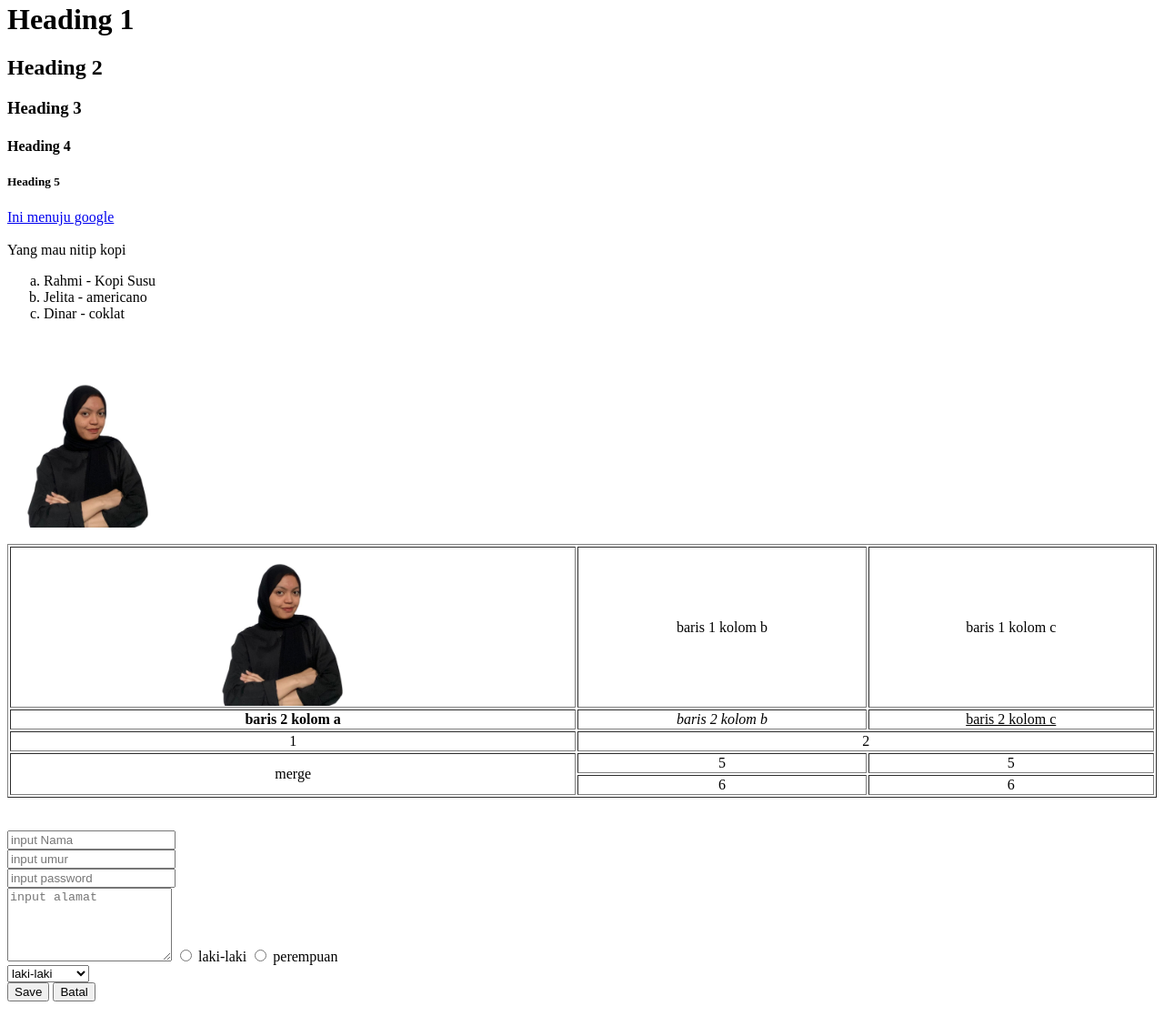
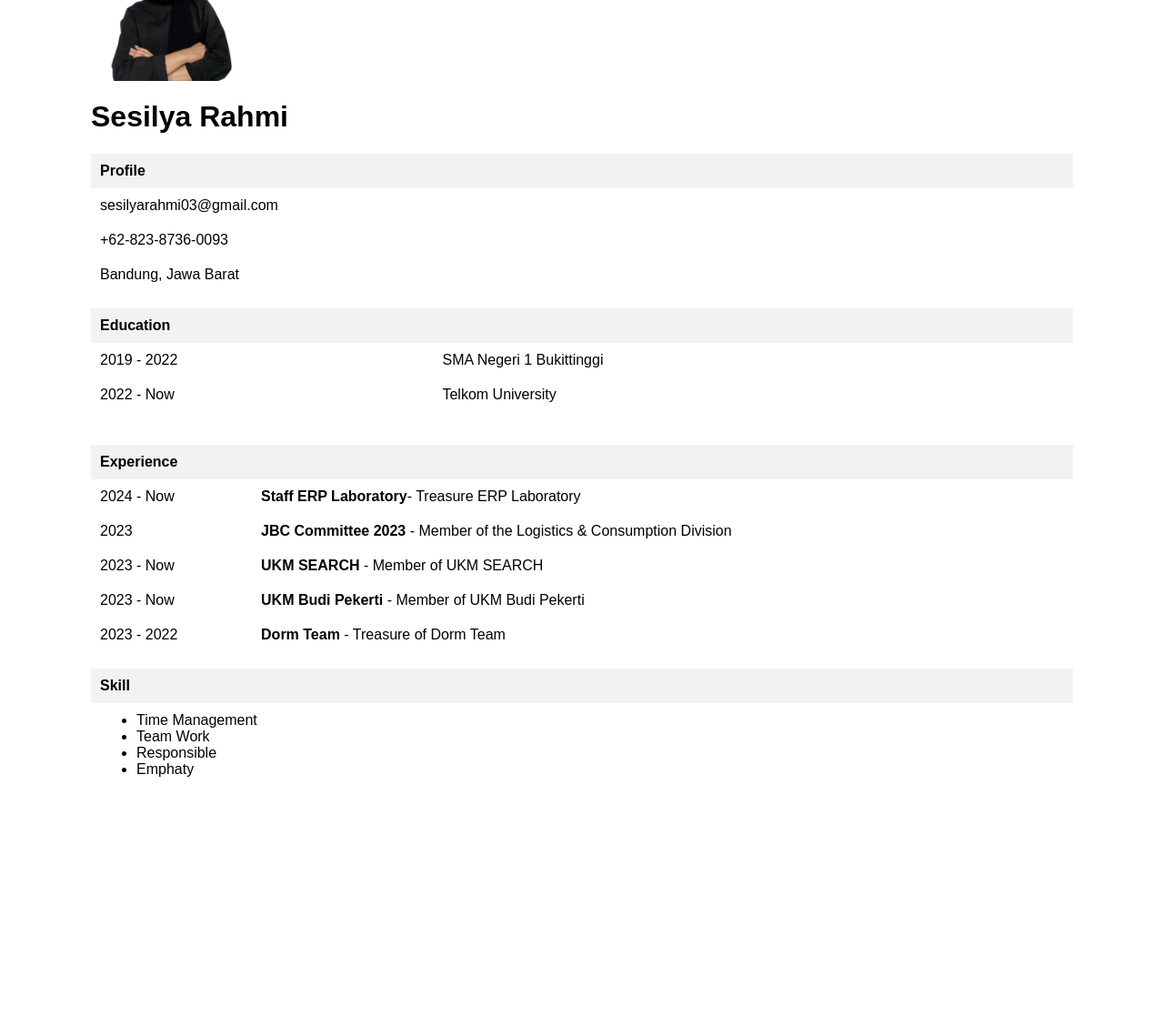
Before and after one commit to sesilyarahmi/sesilyarahmi.github.io, a plain HTML site: page index.html in a window 1280 px wide. Shown: the part 185-1302 px from the top of the page at 91% size. After the commit the page ends 1166 px from the top, so only its background shows below. Drawn offline with Linux system fonts and the light colour scheme.

Commit message:
Add files via upload

```diff
--- a/index.html
+++ b/index.html
@@ -1,86 +1,123 @@
 <html>
 <head>
-        <title>Web Pertemuan 2</title>
+    <meta charset="UTF-8">
+    <meta name="viewport" content="width=device-width, initial-scale=1.0">
+    <title>CV</title>
+    <style>
+        body {
+            font-family: Arial, sans-serif;
+            margin: 100px;
+        }
+        table {
+            width: 100%;
+            border-collapse: collapse;
+        }
+        table, th, td {
+            border: 0px solid #ddd;
+        }
+        th, td {
+            padding: 10px;
+            text-align: left;
+        }
+        th {
+            background-color: #f2f2f2;
+        }
+        h1, {
+            text-align::left;
+        }
+        .section-title {
+            background-color: #b2b2b2;
+            font-weight: bold;
+        }
+    </style>
 </head>
 <body>
-            <!--ini untuk uppercase-->
-            Hello <u>world!!</u><br>
-            Nama Saya <b>Sesilya </b>Rahmi
-            <p>
-                Tempat lahir di <i>Bukittinggi</i>
-            </p>
-            <p>
-                <b><i><u>ini campur bold italic underline</u></i></b>
-            </p>
-            <p style="color: #ff00bb; font-size: 24; font-family: sans-serif;">
-                ini text berwarna
-            </p>
-            <h1>Heading 1</h1>
-            <h2>Heading 2</h2>
-            <h3>Heading 3</h3>
-            <h4>Heading 4</h4>
-            <h5>Heading 5</h5>
-            <a href="http:google.com">Ini menuju google</a>
 
-            <br><br>
-            Yang mau nitip kopi
-            <ul style = "list-style-type: lower-latin;">
-                <li>Rahmi - Kopi Susu</li>
-                <li>Jelita - americano</li>
-                <li>Dinar - coklat </li>
-            </ul>
+    <img src="Rahmi.jpg" width="200px">
+    <h1>Sesilya Rahmi</h1>
 
-            <br>
-            <br>
-            <img src="Rahmi.jpg" width="200px">
-
-            <br>
-            <br>
-            <table border="1" width="100%" style="text-align: center;">
-                <tr height="50px">
-                    <td><img src="Rahmi.jpg" width="200px"></td>
-                    <td>baris 1 kolom b</td>
-                    <td>baris 1 kolom c</td>
+    <table>
+        <tr class="section-title">
+            <th colspan="2">Profile</th>
         </tr>
         <tr>
-                    <td><b>baris 2 kolom a</b></td>
-                    <td><i>baris 2 kolom b</i></td>
-                    <td><u>baris 2 kolom c</u></td>
+            <td>sesilyarahmi03@gmail.com</td>
         </tr>
         <tr>
-                    <td>1</td>
-                    <td colspan="2">2</td>
+            <td>+62-823-8736-0093</td>
         </tr>
         <tr>
-                    <td rowspan="2">merge</td>
-                    <td>5</td>
-                    <td>5</td>
-                </tr>
-                <tr>
-                    <td>6</td>
-                    <td>6</td>
+            <td>Bandung, Jawa Barat</td>
         </tr>
     </table>
 
     <br>
+
+    <table>
+        <tr class="section-title">
+            <th colspan="2">Education</th>
+        </tr>
+        <tr>
+            <td>2019 - 2022</td>
+            <td>SMA Negeri 1 Bukittinggi</td>
+        </tr>
+        <tr>
+            <td>2022 - Now</td>
+            <td>Telkom University</td>
+        </tr>
+    </table>
+
     <br>
-            <form>
-                <input type="text" placeholder="input Nama"><br>
-                <input type="number" placeholder="input umur" ><br>
-                <input type="password" placeholder="input password"><br>
-                <textarea placeholder="input alamat" rows="5"></textarea>
-                <input type="radio" id="lakilaki" name="jenis kelamin">
-                <label for="lakilaki">laki-laki</label>
-                <input type="radio" id="perempuan" name="jenis kelamin">
-                <label for="perempuan">perempuan</label><br>
 
-                <select>
-                    <option value="lakilaki">laki-laki</option>
-                    <option value="perempuan">perempuan</option>
-                </select><br>
+    <table>
+        <tr class="section-title">
+            <th colspan="2">Experience</th>
+        </tr>
+        <br>
+            <td>2024 - Now</td>
+            <td><b>Staff ERP Laboratory</b>- Treasure ERP Laboratory</td>
 
-                <button type="submit">Save</button>
-                <button type="button" onclick="alert('anda batal');">Batal</button>
-            </form>
+        </tr>
+        <tr>
+            <td>2023</td>
+            <td><b>JBC Committee 2023</b> - Member of the Logistics & Consumption Division </td>
+
+        </tr>
+        <tr>
+            <td>2023 - Now</td>
+            <td><b>UKM SEARCH</b> - Member of UKM SEARCH </td>
+
+        </tr>
+        <tr>
+            <td>2023 - Now</td>
+            <td><b>UKM Budi Pekerti</b> - Member of UKM Budi Pekerti </td>
+
+        </tr>
+        <tr></tr>
+            <td>2023 - 2022</td>
+            <td><b>Dorm Team</b> - Treasure of Dorm Team</td>
+
+        </tr>
+    </table>
+
+    <br>
+
+
+    <table>
+        <tr class="section-title">
+            <th colspan="2">Skill</th>
+        </tr>
+        <tr>
+            <td colspan="2">
+                <ul style = "list-style-type: symbols();">
+                    <li>Time Management</li>
+                    <li>Team Work</li>
+                    <li>Responsible</li>
+                    <li>Emphaty</li>
+                </ul>
+            </td>
+        </tr>
+    </table>
+
 </body>
 </html>
```
Lines whose indentation alone changed are shown as unchanged.
